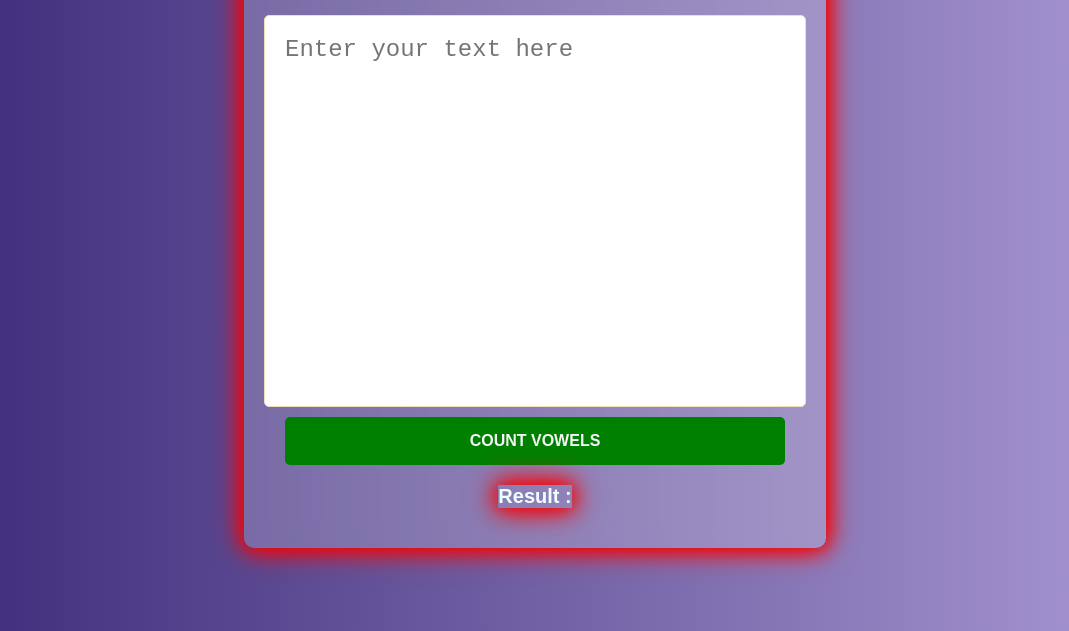
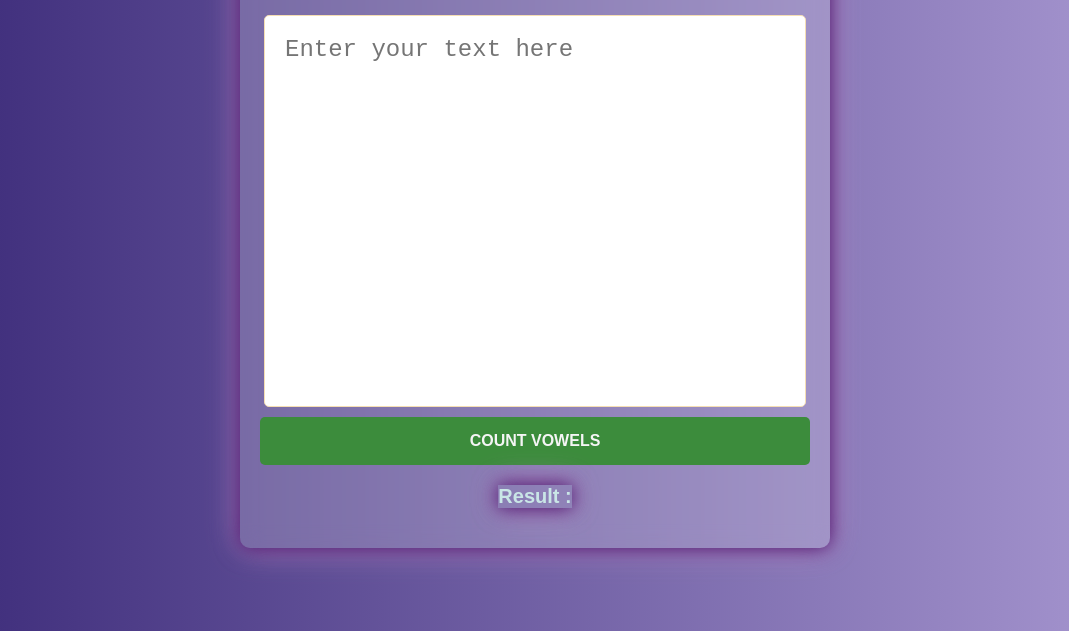
Before and after one commit to DeepthiJayasinghe/Vowel-Counter, a plain HTML site: page index.html in a window 1280 px wide. Shown: the part 185-816 px from the top of the page, without its empty margins (105-1174 px from the left). Drawn offline with Linux system fonts and the light colour scheme.

Commit message:
Update style.css

```diff
--- a/style.css
+++ b/style.css
@@ -25,9 +25,9 @@ body{
 
     }
     to{
-        box-shadow: 0px 0px 20px red,
-        0px 0px 30px red,
-        0px 0px 40px red;
+        box-shadow: 0px 0px 20px rgb(78, 19, 115),
+        0px 0px 30px rgb(110, 53, 127),
+        0px 0px 40px rgb(217, 178, 229);
     }
 }
 h1{
@@ -61,8 +61,8 @@ textarea{
 }
 button{
     padding: 15px 30px;
-    background-color: green;
-    width: 500px;
+    background-color: rgb(60, 140, 60);
+    width: 550px;
     color: whitesmoke;
     border: none;
     border-radius: 5px;
@@ -74,21 +74,21 @@ button{
 }
 
 button:hover{
-    background-color: aquamarine;
+    background-color: rgb(98, 218, 178);
 
 }
 
 #result{
     font-size: 20px;
     margin-top: 20px;
-    color: azure;
+    color: rgb(201, 230, 230);
     font-weight: bold;body{
     font-family: sans-serif;
     display: flex;
     justify-content: center;
     align-items: center;
     height: 100vh;
-    background: linear-gradient(to right, #33001b, #ff0084);
+    background: linear-gradient(to right, #33001b, #9e326a);
 }
 
 .container{
```
